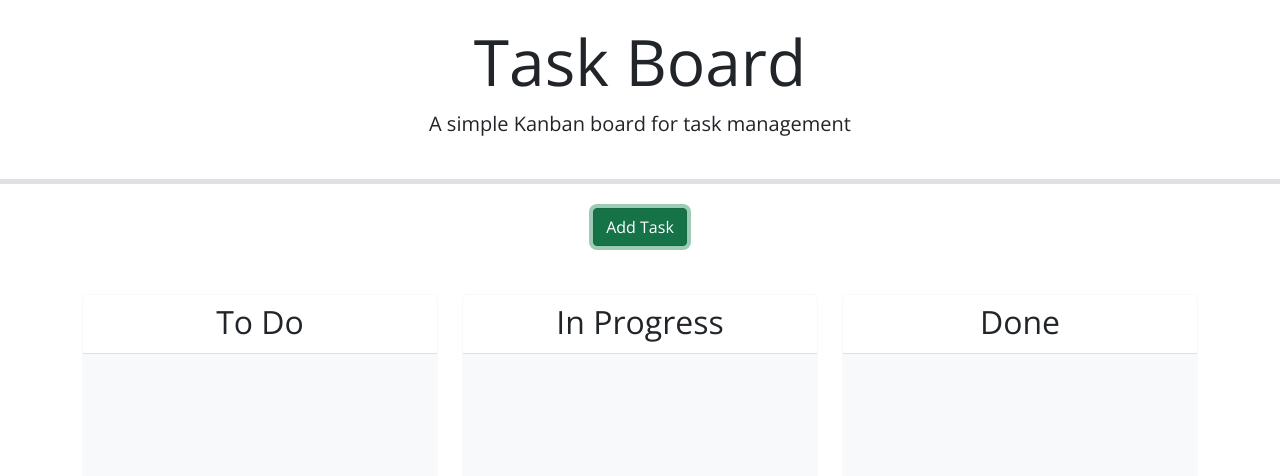
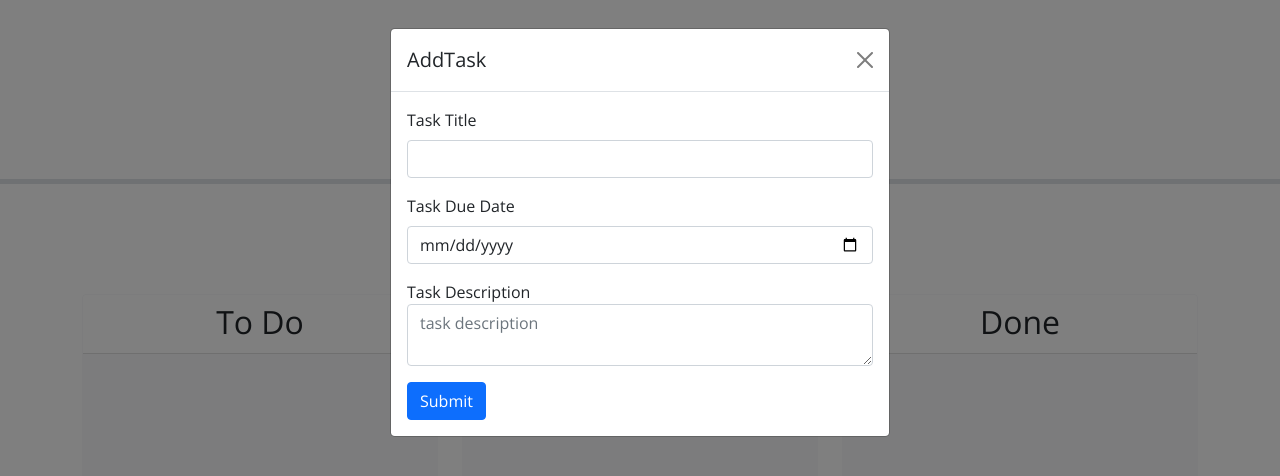
Before and after one commit to gaillynnn/Week5-Task-board-challenge, a plain HTML site: page index.html in a window 1280 px wide. Both pictures are taken after a click on the button "Add Task". Drawn offline with nearby package versions, Linux system fonts and the light colour scheme.

Commit message:
Adding the path to local storage

```diff
--- a/assets/js/script.js
+++ b/assets/js/script.js
@@ -1,5 +1,5 @@
 // Retrieve tasks and nextId from localStorage
-let taskList = JSON.parse(localStorage.getItem("tasks"));
+let taskList = JSON.parse(localStorage.getItem("tasks")) || []
 let nextId = JSON.parse(localStorage.getItem("nextId"));
 
 // Todo: create a function to generate a unique task id
@@ -19,7 +19,15 @@ function renderTaskList() {
 
 // Todo: create a function to handle adding a new task
 function handleAddTask(event){
-
+    event.preventDefault()
+   var task = {
+    title:$("#title").val(),
+    description:$("#description").val(),
+    dueDate:$("#duedate").val(),
+   }
+   console.log(task,"TASK",taskList)
+   taskList.push(task);
+   localStorage.setItem("tasks", JSON.stringify(taskList));
 }
 
 // Todo: create a function to handle deleting a task
@@ -34,5 +42,5 @@ function handleDrop(event, ui) {
 
 // Todo: when the page loads, render the task list, add event listeners, make lanes droppable, and make the due date field a date picker
 $(document).ready(function () {
-
+   $("#savetask").on("click", handleAddTask);
 });
--- a/index.html
+++ b/index.html
@@ -25,6 +25,47 @@
       <button class="btn btn-success" data-bs-toggle="modal" data-bs-target="#formModal">Add Task</button>
     </div>
     <!-- Todo: Create a modal with a form to add tasks -->
+
+<!-- Button trigger modal
+<button type="button" class="btn btn-primary" data-bs-toggle="modal" data-bs-target="#staticBackdrop">
+  Launch static backdrop modal
+</button> -->
+
+<!-- Modal -->
+<div class="modal fade" id="formModal" data-bs-backdrop="static" data-bs-keyboard="false" tabindex="-1" aria-labelledby="formModal" aria-hidden="true">
+  <div class="modal-dialog">
+    <div class="modal-content">
+      <div class="modal-header">
+        <h1 class="modal-title fs-5" id="tasktitle"> AddTask </h1>
+        <button type="button" class="btn-close" data-bs-dismiss="modal" aria-label="Close"></button>
+      </div>
+      <div class="modal-body">
+        <form>
+          <div class="mb-3">
+            <label for="title" class="form-label">Task Title</label>
+            <input type="text" class="form-control" id="title" >
+
+          </div>
+          <div class="mb-3">
+            <label for="duedate" class="form-label">Task Due Date</label>
+            <input type="date" class="form-control" id="duedate">
+          </div>
+          <div class="mb-3">
+            <label for="description">Task Description</label>
+            <textarea class="form-control" placeholder="task description" id="description"></textarea>
+          </div>
+          <button type="submit" id="savetask" class="btn btn-primary">Submit</button>
+        </form>
+      </div>
+
+
+
+    </div>
+  </div>
+</div>
+
+
+
     <div class="row swim-lanes text-center justify-content-between">
       <div class="col-12 col-lg-4 d-flex">
         <div id="to-do" class="card border-light mb-3 lane flex-grow-1">
```
